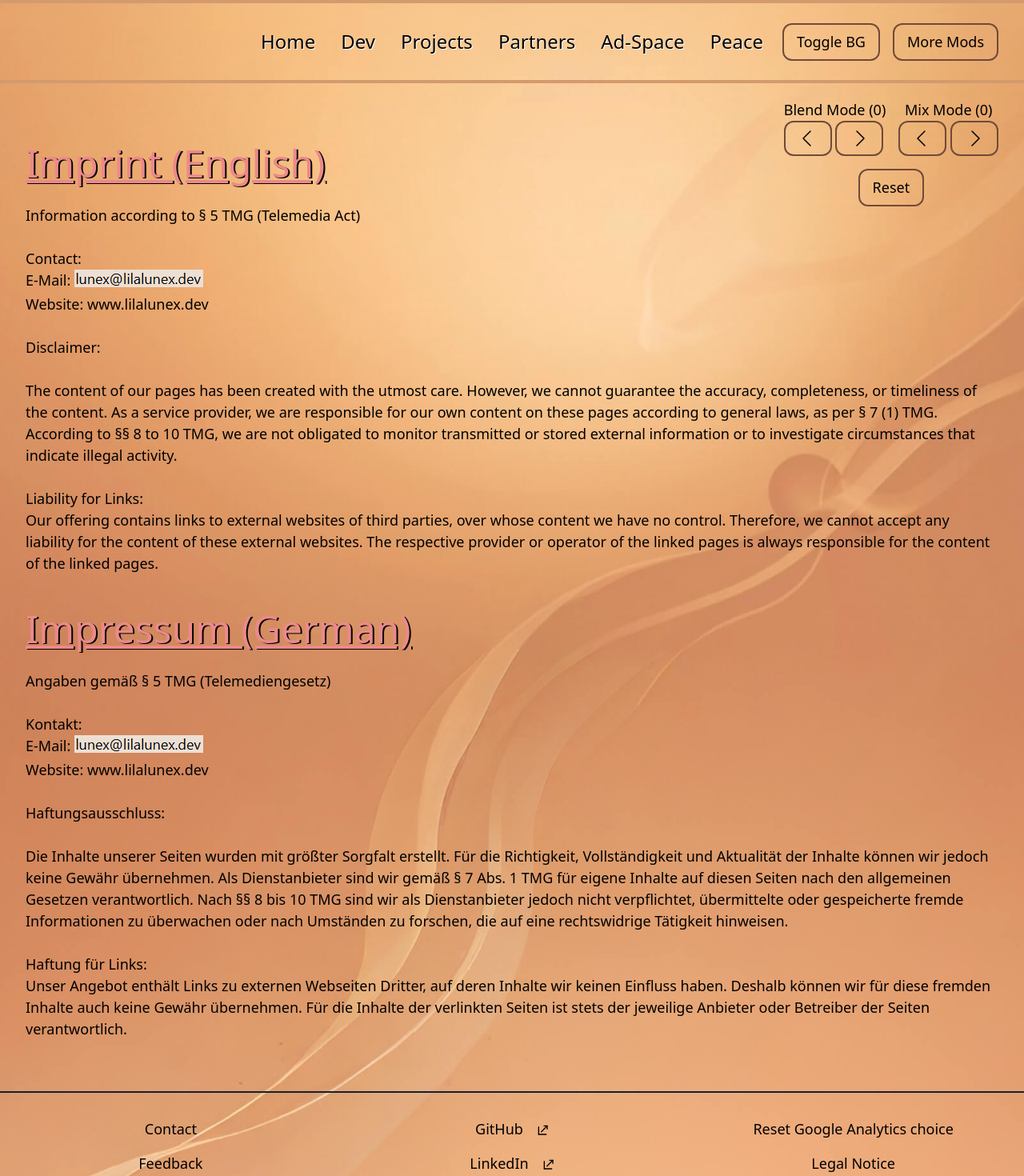
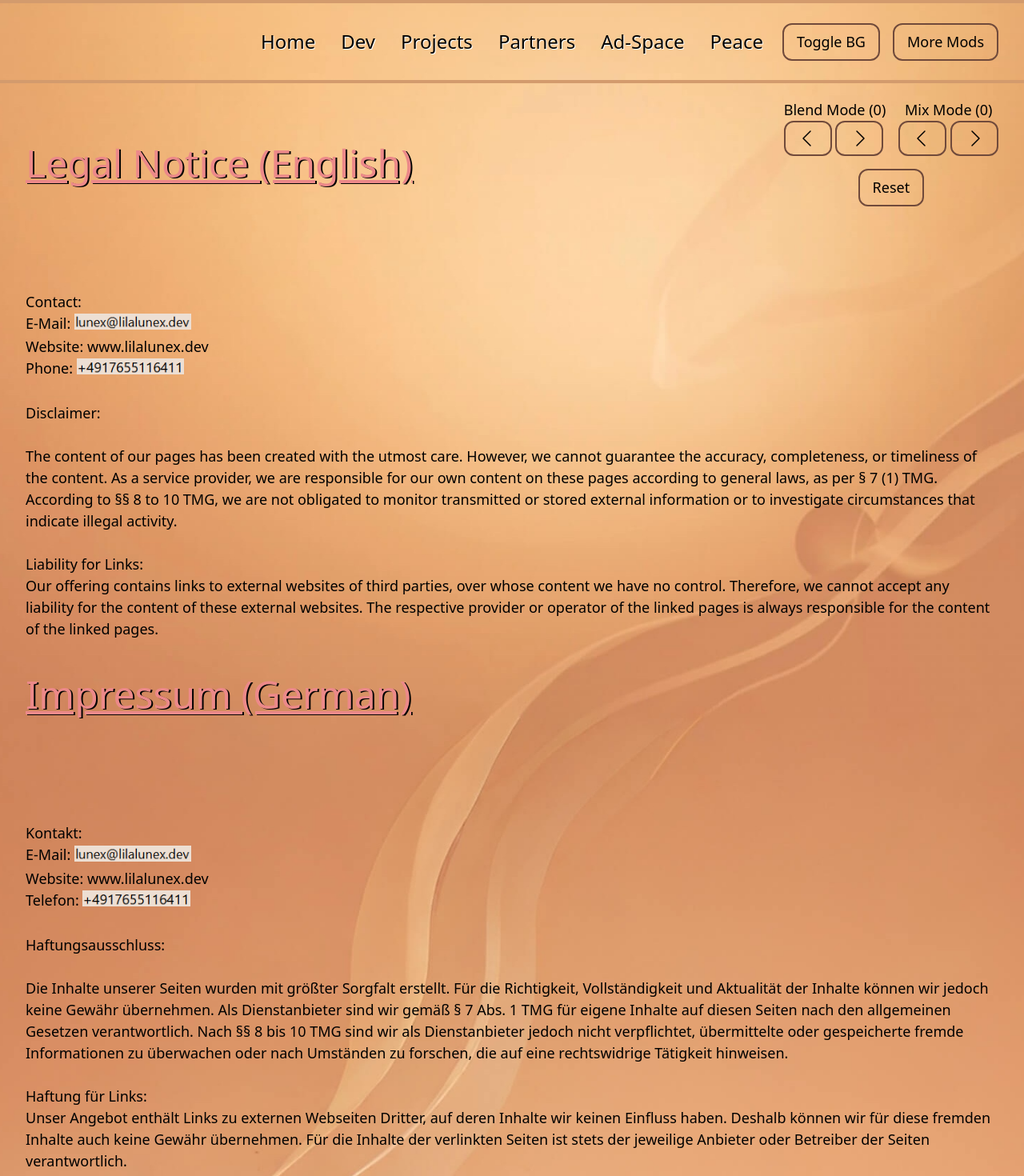
Before and after one commit to lilalunex/best-personal-website-on-the-internet, a SvelteKit app: page /footer/legalnotice in a window 1280 px wide. Shown: the top 1470 px of the page at 80% size. Built offline with nearby package versions, Linux system fonts and the light colour scheme; no server answers.

Commit message:
legal notice completion

```diff
--- a/src/routes/footer/legalnotice/+page.svelte
+++ b/src/routes/footer/legalnotice/+page.svelte
@@ -1,12 +1,29 @@
+<script>
+    const VITE_ADR_1 = import.meta.env.VITE_ADR_1;
+    const VITE_ADR_2 = import.meta.env.VITE_ADR_2;
+    const VITE_ADR_3 = import.meta.env.VITE_ADR_3;
+</script>
+
+<style>
+    img {
+        max-height: 20px;
+    }
+</style>
+
 <div class="dark:bg-darkreader-warm-beige text-color-ctrl">
     <div class="container mx-auto py-8 md:py-16 px-8">
         <h2 class="breathing-title underline color-golden-tan text-[32px] xl:text-[48px] text-shadow-[2px_1px_0_black]">
-            Imprint (English)</h2>
+            Legal Notice (English)</h2>
         <p class="pt-4">
-            Information according to § 5 TMG (Telemedia Act)<br><br>
+            {VITE_ADR_1}<br>
+            {VITE_ADR_2}<br>
+            {VITE_ADR_3}<br>
+            <br>
             Contact:<br>
             E-Mail: <img src="/mail.png" alt="E-Mail" class="inline mb-2"><br>
-            Website: www.lilalunex.dev<br><br>
+            Website: www.lilalunex.dev<br>
+            Phone: <img src="/footer/phone.png" alt="Phone" class="inline mb-2"><br>
+            <br>
 
             Disclaimer:<br><br>
 
@@ -27,11 +44,15 @@
         <h2 class="pt-8 breathing-title underline color-golden-tan text-[32px] xl:text-[48px] text-shadow-[2px_1px_0_black]">
             Impressum (German)</h2>
         <p class="pt-4">
-            Angaben gemäß § 5 TMG (Telemediengesetz)<br><br>
+            {VITE_ADR_1}<br>
+            {VITE_ADR_2}<br>
+            {VITE_ADR_3}<br>
+            <br>
             Kontakt:<br>
             E-Mail: <img src="/mail.png" alt="E-Mail" class="inline mb-2"><br>
-            Website: www.lilalunex.dev<br><br>
-
+            Website: www.lilalunex.dev<br>
+            Telefon: <img src="/footer/phone.png" alt="Telefon" class="inline mb-2"><br>
+            <br>
             Haftungsausschluss:<br><br>
 
             Die Inhalte unserer Seiten wurden mit größter Sorgfalt erstellt. Für die Richtigkeit, Vollständigkeit
```
Also changed, not shown: static/footer/phone.png (added).
